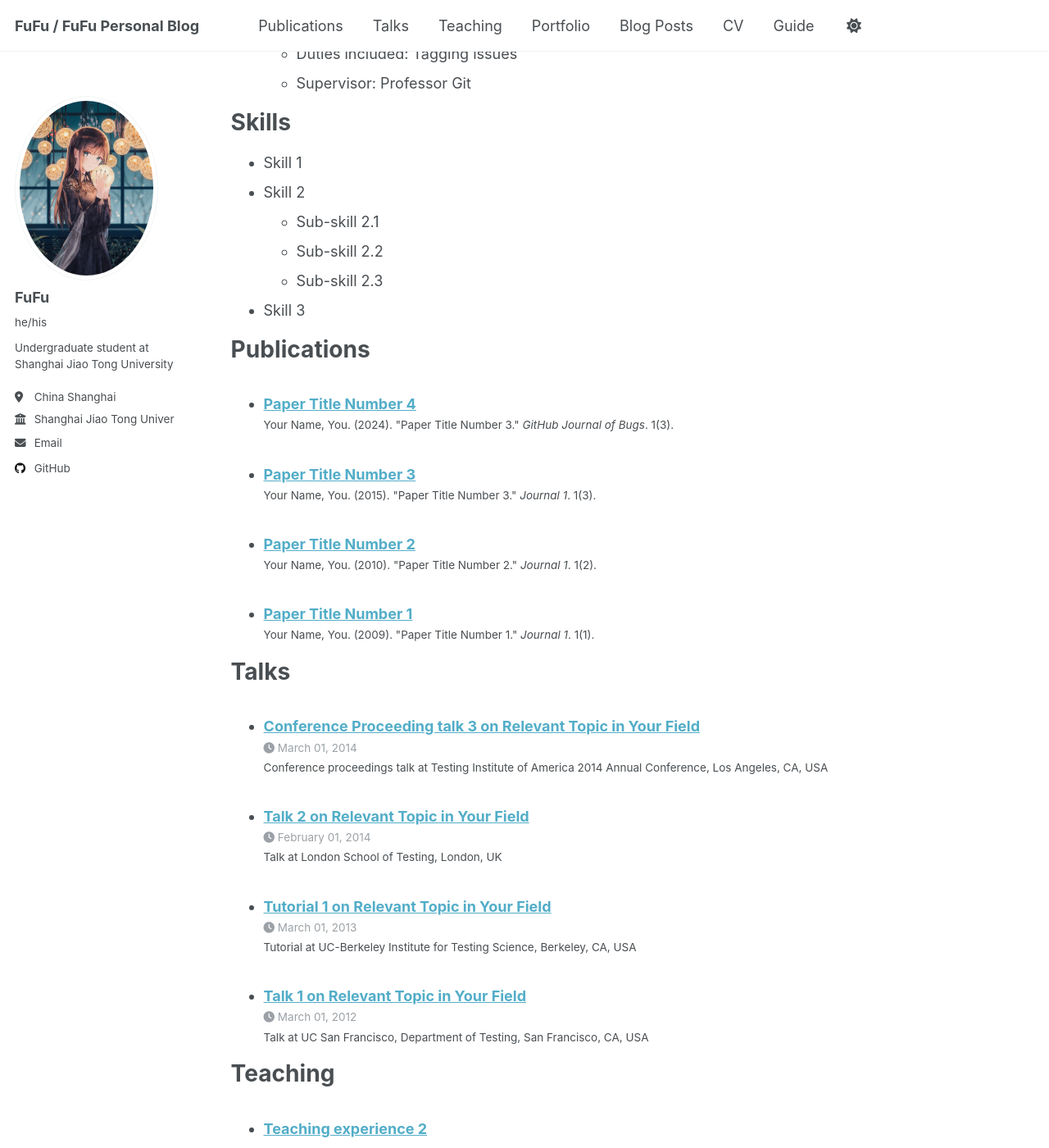
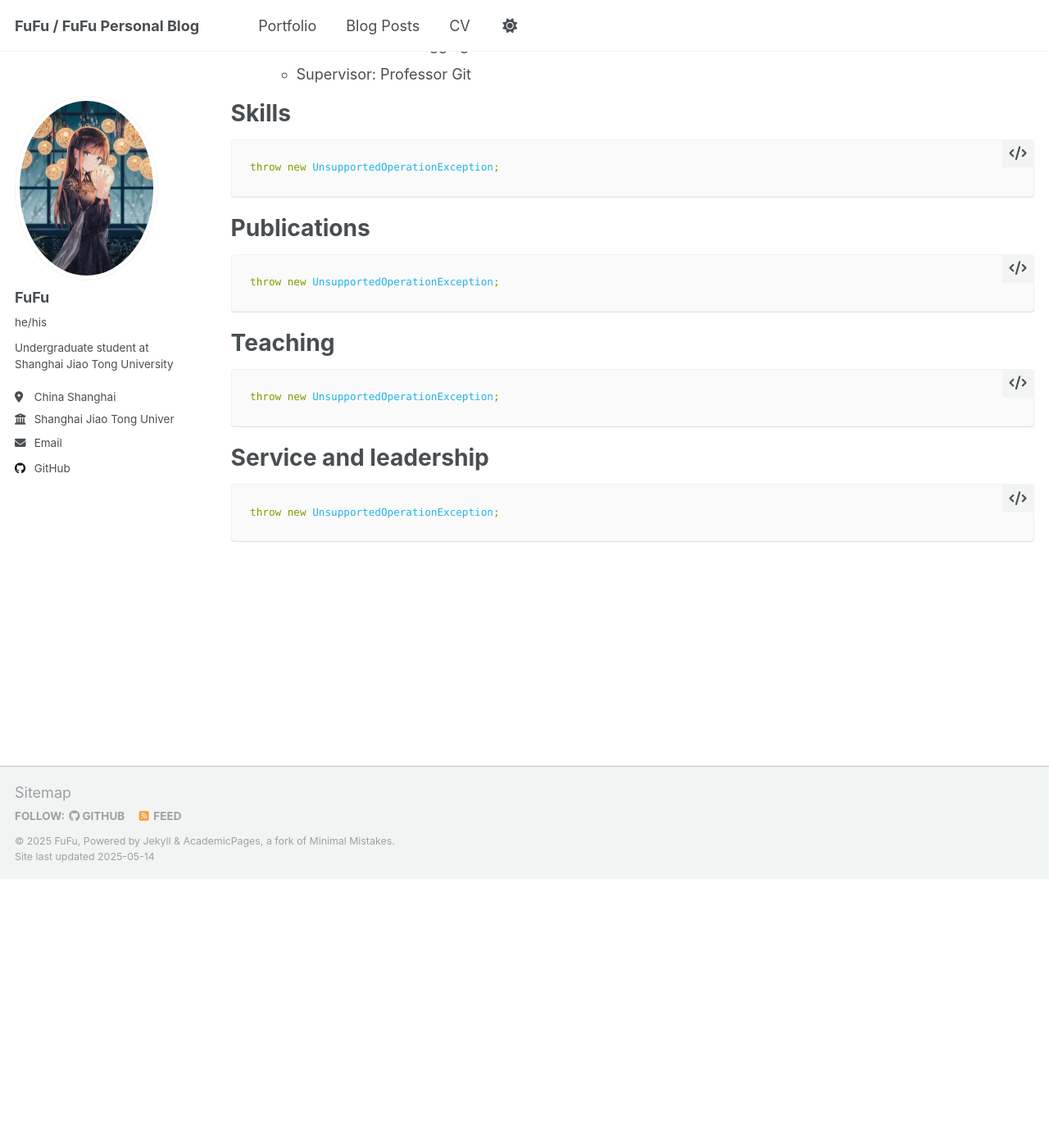
Before and after one commit to FuFutheBest/FuFutheBest.github.io, a Jekyll site: the page built from _pages/cv.md, in a window 1280 px wide and 1400 px high, scrolled down 670 px. Shown: the whole window at 82% size. Built offline with Jekyll 4.4.1, drawn with Linux system fonts in a browser that asks for light colours; after the commit the page ends 1742 px from its top, so only the background shows below that; some of the changed text lies outside the part shown.

````diff
--- a/_pages/cv.md
+++ b/_pages/cv.md
@@ -9,56 +9,77 @@ redirect_from:
 
 {% include base_path %}
 
-Education
-======
-* Ph.D in Version Control Theory, GitHub University, 2018 (expected)
-* M.S. in Jekyll, GitHub University, 2014
-* B.S. in GitHub, GitHub University, 2012
+# Education
 
-Work experience
-======
-* Spring 2024: Academic Pages Collaborator
-  * GitHub University
-  * Duties includes: Updates and improvements to template
-  * Supervisor: The Users
+- 🎓 B.S. in Software Engineering, Shanghai Jiao Tong University (2024–Present)
 
-* Fall 2015: Research Assistant
-  * GitHub University
-  * Duties included: Merging pull requests
-  * Supervisor: Professor Hub
+# Work experience
 
-* Summer 2015: Research Assistant
-  * GitHub University
-  * Duties included: Tagging issues
-  * Supervisor: Professor Git
+- Spring 2024: Academic Pages Collaborator
 
-Skills
-======
-* Skill 1
-* Skill 2
-  * Sub-skill 2.1
-  * Sub-skill 2.2
-  * Sub-skill 2.3
-* Skill 3
+  - GitHub University
+  - Duties includes: Updates and improvements to template
+  - Supervisor: The Users
 
-Publications
-======
-  <ul>{% for post in site.publications reversed %}
-    {% include archive-single-cv.html %}
-  {% endfor %}</ul>
+- Fall 2015: Research Assistant
 
-Talks
-======
-  <ul>{% for post in site.talks reversed %}
-    {% include archive-single-talk-cv.html  %}
-  {% endfor %}</ul>
+  - GitHub University
+  - Duties included: Merging pull requests
+  - Supervisor: Professor Hub
 
-Teaching
-======
-  <ul>{% for post in site.teaching reversed %}
-    {% include archive-single-cv.html %}
-  {% endfor %}</ul>
+- Summer 2015: Research Assistant
+  - GitHub University
+  - Duties included: Tagging issues
+  - Supervisor: Professor Git
 
-Service and leadership
-======
-* Currently signed in to 43 different slack teams
+# Skills
+
+```java
+throw new UnsupportedOperationException;
+```
+
+<!-- - Skill 1 -->
+<!-- - Skill 2 -->
+<!--   - Sub-skill 2.1 -->
+<!--   - Sub-skill 2.2 -->
+<!--   - Sub-skill 2.3 -->
+<!-- - Skill 3 -->
+
+# Publications
+
+```java
+throw new UnsupportedOperationException;
+```
+
+<!-- ====== -->
+<!--   <ul>{% for post in site.publications reversed %} -->
+<!--     {% include archive-single-cv.html %} -->
+<!--   {% endfor %}</ul> -->
+<!--    -->
+<!-- Talks -->
+<!-- ====== -->
+<!--   <ul>{% for post in site.talks reversed %} -->
+<!--     {% include archive-single-talk-cv.html  %} -->
+<!--   {% endfor %}</ul> -->
+<!--    -->
+
+# Teaching
+
+```java
+throw new UnsupportedOperationException;
+```
+
+<!-- ====== -->
+<!--   <ul>{% for post in site.teaching reversed %} -->
+<!--     {% include archive-single-cv.html %} -->
+<!--   {% endfor %}</ul> -->
+<!--    -->
+
+# Service and leadership
+
+```java
+throw new UnsupportedOperationException;
+```
+
+<!-- ====== -->
+<!-- * Currently signed in to 43 different slack teams -->
````
Also changed, not shown: _data/navigation.yml (+8 -8 lines), _pages/about.md (+72 -31 lines).
